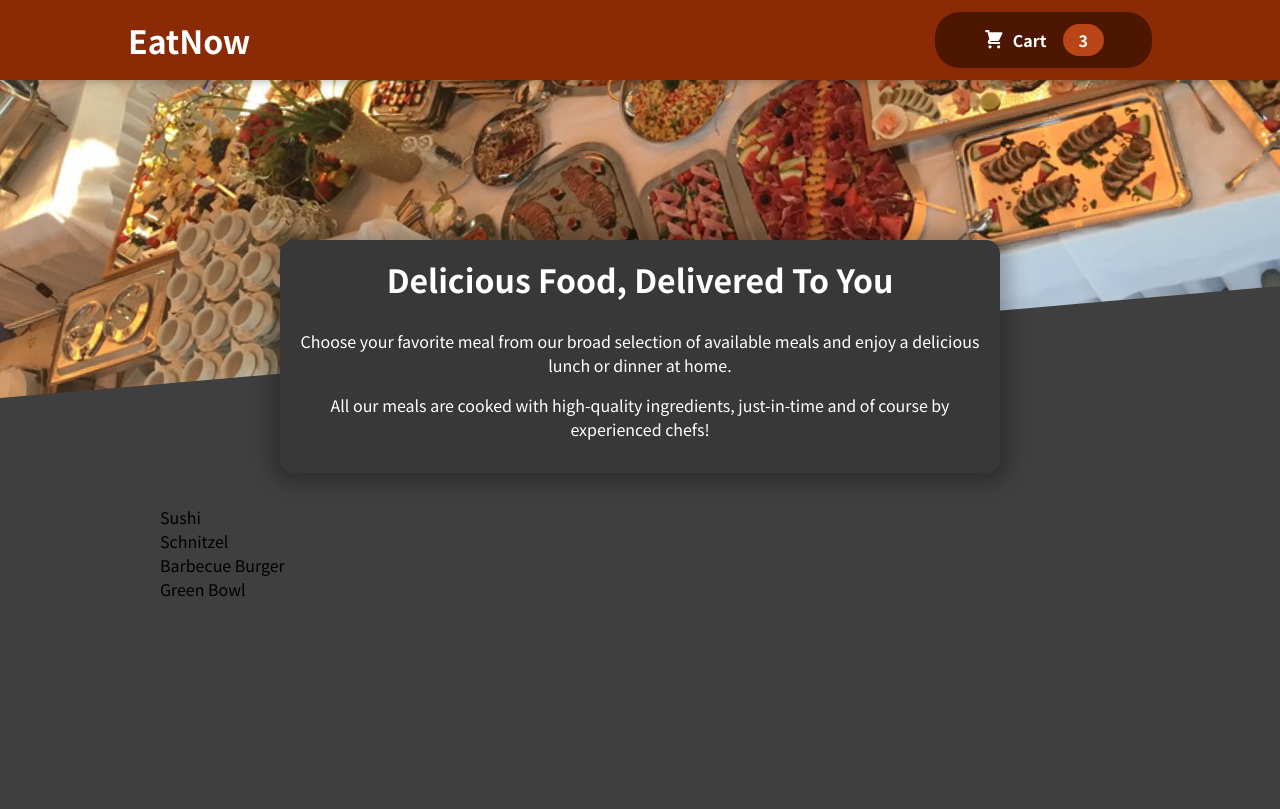
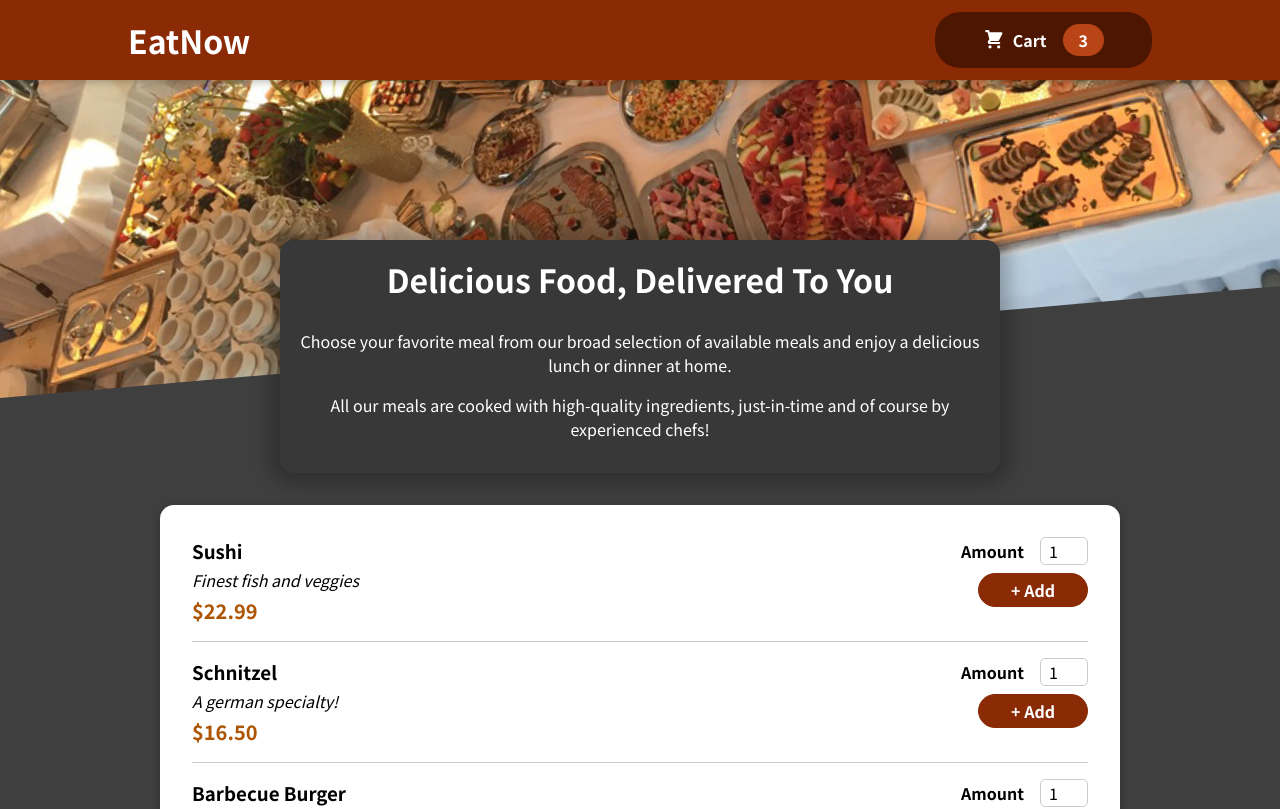
Before and after one commit to GururajChadaga/eatnow, a React (Create React App) app: page / in a window 1280 px wide. Shown: the top 809 px of the page. Built offline with nearby package versions, Linux system fonts and the light colour scheme.

Commit message:
AvailableMeals: Refactor

```diff
--- a/src/components/Meals/AvailableMeals.js
+++ b/src/components/Meals/AvailableMeals.js
@@ -1,4 +1,6 @@
 import classses from './AvailableMeals.module.css';
+import Card from '../UI/Card';
+import MealItem from './MealItem/MealItem';
 
 const DUMMY_MEALS = [
   {
@@ -29,11 +31,18 @@
 
 const AvailableMeals = () => {
   const mealsList = DUMMY_MEALS.map((meal) => (
-    <li key={meal.id}>{meal.name}</li>
+    <MealItem
+      key={meal.id}
+      name={meal.name}
+      description={meal.description}
+      price={meal.price}
+    />
   ));
   return (
     <section className={classses.meals}>
-      <ul>{mealsList}</ul>
+      <Card>
+        <ul>{mealsList}</ul>
+      </Card>
     </section>
   );
 };
```
